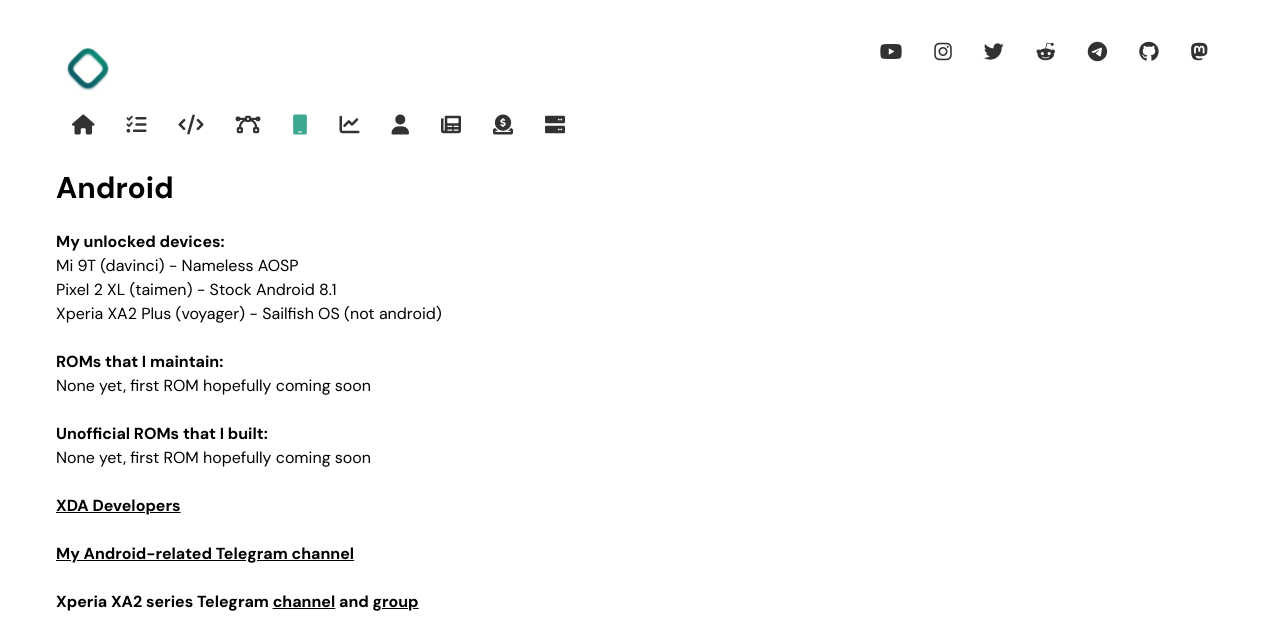
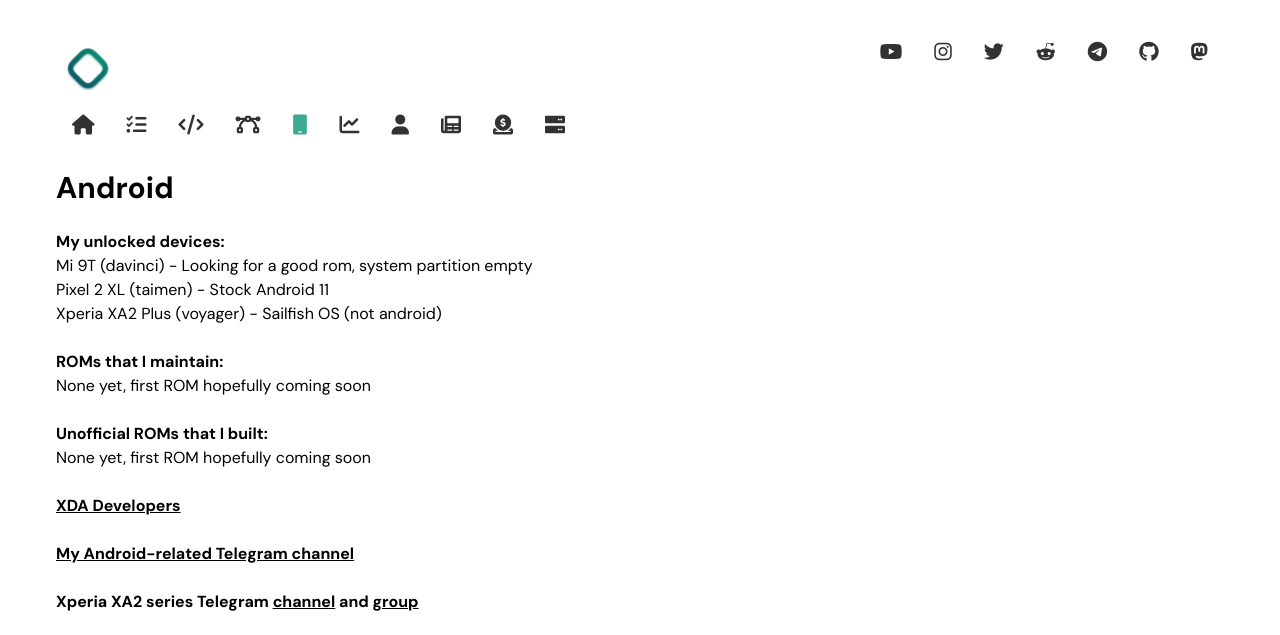
Before and after one commit to KZacharski/puffercat.xyz, a website built with Parcel: page src/android.html in a window 1280 px wide. Shown: the top 635 px of the page. Built offline with nearby package versions, Linux system fonts and the light colour scheme.

Commit message:
Updated the roms on my devices

```diff
--- a/src/android.html
+++ b/src/android.html
@@ -129,8 +129,8 @@
 	<br>
 	<strong>My unlocked devices:</strong>
 		<ul>
-			<li>Mi 9T (davinci) - Nameless AOSP</li>
-            <li>Pixel 2 XL (taimen) - Stock Android 8.1</li>
+			<li>Mi 9T (davinci) - Looking for a good rom, system partition empty</li>
+            <li>Pixel 2 XL (taimen) - Stock Android 11</li>
             <li>Xperia XA2 Plus (voyager) - Sailfish OS (not android)</li>
 		</ul>
 		<br>
```
